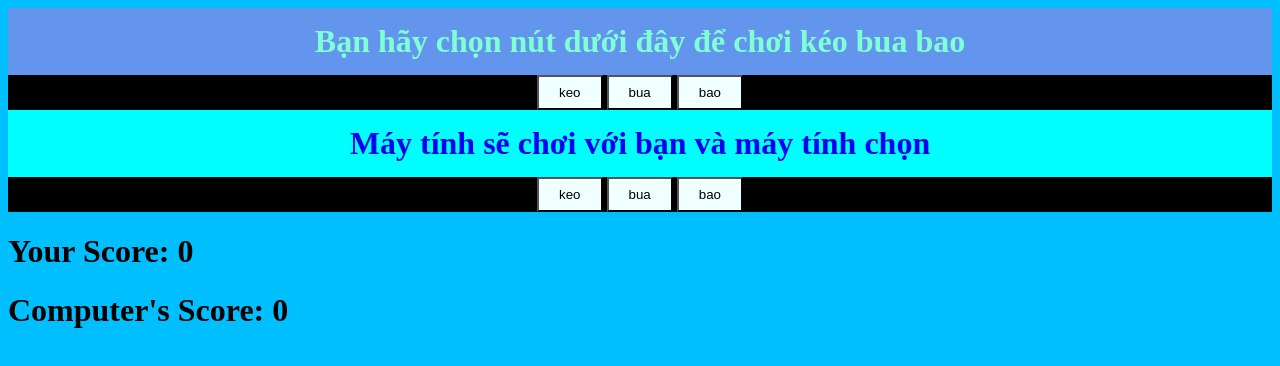
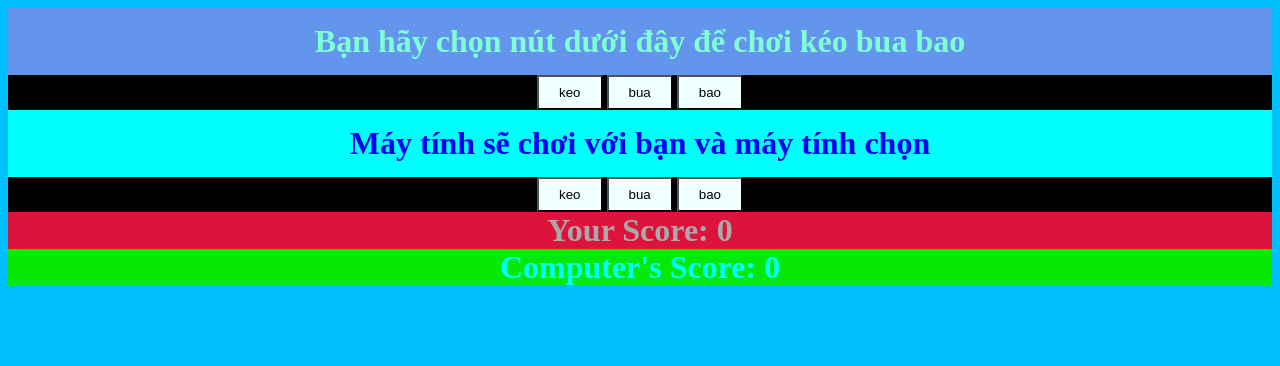
Before and after one commit to quytrai123/keo_bua_bao, a plain HTML site: page index.html in a window 1280 px wide. Drawn offline with Linux system fonts and the light colour scheme.

Commit message:
Update keo_bua_bao.css

```diff
--- a/keo_bua_bao.css
+++ b/keo_bua_bao.css
@@ -75,3 +75,25 @@ nav {
 * {
     background-color:deepskyblue;
 }
+#yourscore {
+    margin:0;
+    text-align: center;
+    background-color:crimson;
+    color: darkgray;
+}
+#score {
+    margin: 0;
+    background-color: crimson;
+    color: darkgray;
+}
+#computersscore {
+    margin:0;
+    text-align: center;
+    background-color:rgb(6, 233, 6);
+    color:cyan;
+}
+#score_computer {
+    margin: 0;
+    background-color:rgb(6, 233, 6);
+    color:cyan;
+}
```
